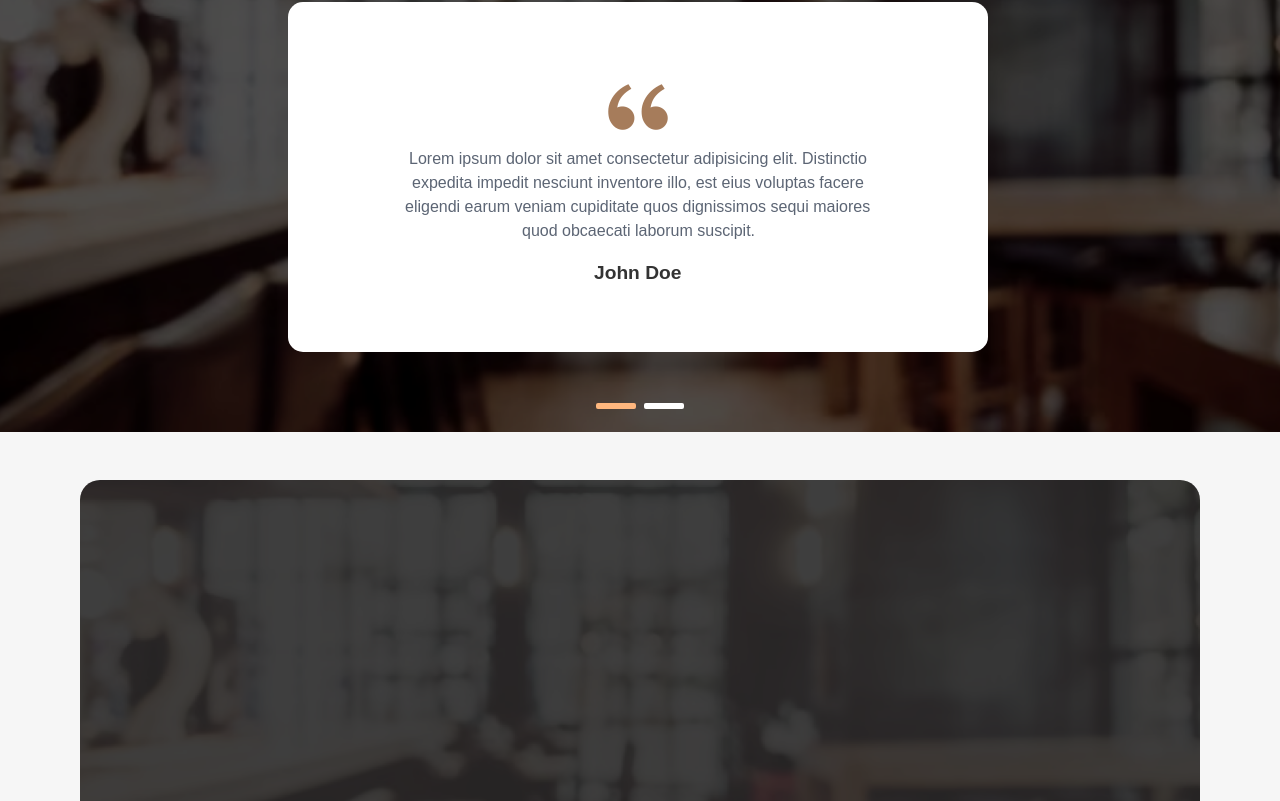
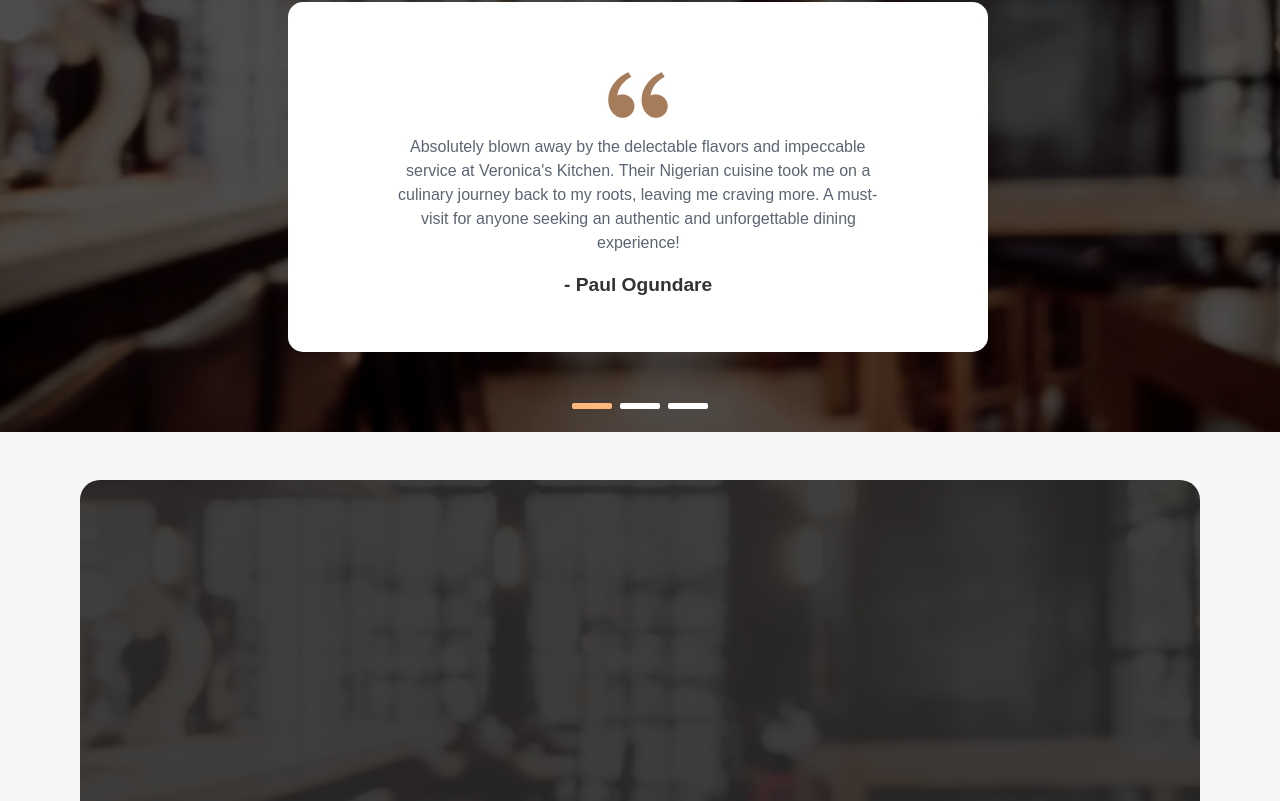
Before and after one commit to JohnnnGreat/Veronicas-Kitchen, a Next.js app: page / in a window 1280 px wide. Shown: the part 3439-4240 px from the top of the page. Built offline with nearby package versions, Linux system fonts and the light colour scheme; a web font is replaced by a local one.

Commit message:
Corrected some responsiveness error

```diff
--- a/pages/index.js
+++ b/pages/index.js
@@ -384,14 +384,15 @@
                       <div className="testimonial-content">
                         <i class="ri-double-quotes-l"></i>
                         <p>
-                          Lorem ipsum dolor sit amet consectetur adipisicing
-                          elit. Distinctio expedita impedit nesciunt inventore
-                          illo, est eius voluptas facere eligendi earum veniam
-                          cupiditate quos dignissimos sequi maiores quod
-                          obcaecati laborum suscipit.
+                          Absolutely blown away by the delectable flavors and
+                          impeccable service at Veronica&apos;s Kitchen. Their
+                          Nigerian cuisine took me on a culinary journey back to
+                          my roots, leaving me craving more. A must-visit for
+                          anyone seeking an authentic and unforgettable dining
+                          experience!
                         </p>
 
-                        <h1>John Doe</h1>
+                        <h1>- Paul Ogundare</h1>
                       </div>
                     </div>
                   </SwiperSlide>
@@ -401,14 +402,32 @@
                       <div className="testimonial-content">
                         <i class="ri-double-quotes-l"></i>
                         <p>
-                          Lorem ipsum dolor sit amet consectetur adipisicing
-                          elit. Distinctio expedita impedit nesciunt inventore
-                          illo, est eius voluptas facere eligendi earum veniam
-                          cupiditate quos dignissimos sequi maiores quod
-                          obcaecati laborum suscipit.
+                          I can&apos;t get enough of the mouthwatering dishes at
+                          Veronica&apos;s Kitchen. From the perfectly seasoned
+                          Jollof rice to the amazing soups, every bite is a
+                          celebration of Nigerian flavors. The cozy ambiance and
+                          friendly staff make it an all-around remarkable dining
+                          destination.
                         </p>
 
-                        <h1>John Doe</h1>
+                        <h1>- Rosemary Ikechukwu</h1>
+                      </div>
+                    </div>
+                  </SwiperSlide>
+                  <SwiperSlide className="swiper">
+                    <div className="testimonials__card">
+                      <div className="testimonial-content">
+                        <i class="ri-double-quotes-l"></i>
+                        <p>
+                          Finding Veronica&apos;s Kitchen. was like discovering
+                          a hidden gem. The rich aromas and vibrant colors of
+                          their Nigerian dishes were a feast for the senses. The
+                          attention to detail and exceptional flavors left me
+                          speechless. A culinary haven for those seeking an
+                          exceptional taste of Nigeria!
+                        </p>
+
+                        <h1>- Abdulsalam Kamaldeen</h1>
                       </div>
                     </div>
                   </SwiperSlide>
--- a/styles/index.scss
+++ b/styles/index.scss
@@ -73,7 +73,9 @@
             line-height: 1;
             color: $heroH_txt_clr;
             width: 100%;
-
+            @media (max-width: 567px) and (min-width: 320px) {
+              font-size: 40px !important;
+            }
             @media (max-width: 567px) {
               font-size: 50px;
             }
@@ -257,6 +259,10 @@
           @media (max-width: 567px) {
             font-size: 50px;
           }
+
+          @media (max-width: 567px) and (min-width: 320px) {
+            font-size: 40px !important;
+          }
         }
 
         p {
@@ -416,6 +422,9 @@
         @media (max-width: 567px) {
           font-size: 50px;
         }
+        @media (max-width: 567px) and (min-width: 320px) {
+          font-size: 40px !important;
+        }
       }
     }
 
@@ -455,6 +464,11 @@
         .why-img {
           width: 70px;
           height: 70px;
+
+          @media (max-width: 567px) and (min-width: 320px) {
+            height: 50px;
+            width: 50px;
+          }
         }
 
         .content-main {
@@ -463,12 +477,20 @@
             margin-bottom: 16px;
             font-weight: 800;
             font-size: 30px;
+
+            @media (max-width: 567px) and (min-width: 320px) {
+              font-size: 25px;
+            }
           }
           p {
             color: #5c6574;
             text-align: center;
             line-height: 1.4;
             font-size: 17px;
+
+            @media (max-width: 567px) and (min-width: 320px) {
+              font-size: 1rem;
+            }
           }
         }
       }
@@ -496,6 +518,10 @@
         @media (max-width: 567px) {
           font-size: 50px;
         }
+
+        @media (max-width: 567px) and (min-width: 320px) {
+          font-size: 40px !important;
+        }
       }
       p {
         color: $heroD_txt_clr;
@@ -570,7 +596,7 @@
   .explore-link {
     display: flex;
     align-items: center;
-    justify-content: center;
+    justify-content: space-between;
     column-gap: 1.5rem;
     background-color: #a67c5b;
     // padding: 0.5rem 0.9rem;
@@ -657,6 +683,12 @@
     p {
       color: #fff;
       padding: 15px;
+
+      width: 100%;
+
+      @media (max-width: 567px) and (min-width: 320px) {
+        text-align: center;
+      }
     }
 
     .rounder {
@@ -736,6 +768,10 @@
         @media (max-width: 567px) {
           font-size: 50px;
         }
+
+        @media (max-width: 567px) and (min-width: 320px) {
+          font-size: 40px !important;
+        }
       }
     }
 
@@ -785,7 +821,7 @@
         padding: 1rem;
 
         @media (max-width: 700px) {
-          width: 90%;
+          width: 100%;
         }
         .testimonial-content {
           display: flex;
@@ -843,7 +879,7 @@
       overflow: hidden;
 
       @media (max-width: 700px) {
-        width: 90%;
+        width: 100%;
         height: 350px;
       }
 
@@ -873,6 +909,11 @@
           font-size: calc(50px / 16px) + rem;
           text-align: center;
           color: #fff;
+          font-weight: 500;
+
+          @media (max-width: 567px) and (min-width: 320px) {
+            font-size: 40px !important;
+          }
         }
         .subscribe-input-field {
           display: grid;
@@ -938,7 +979,7 @@
   margin-top: 5.3rem;
 
   @media (max-width: 567px) {
-    height: 45vh;
+    height: 50vh;
   }
 
   .download-pdf-container {
@@ -949,6 +990,10 @@
     position: relative;
     z-index: 1;
     margin-top: -1rem;
+
+    @media (max-width: 567px) {
+      flex-wrap: wrap;
+    }
 
     a {
       color: #fff;
@@ -960,6 +1005,10 @@
       padding: 0.4rem 0.9rem;
       font-weight: 900;
       border-radius: 4px;
+
+      @media (max-width: 567px) {
+        display: block;
+      }
     }
   }
   &::before {
@@ -998,6 +1047,10 @@
         font-size: 55px;
         line-height: 0.8;
       }
+
+      @media (max-width: 567px) and (min-width: 320px) {
+        font-size: 40px !important;
+      }
     }
 
     .hero-d-desc {
@@ -1010,6 +1063,10 @@
 
       @media (max-width: 567px) {
         font-size: 16px;
+      }
+
+      @media (max-width: 567px) and (min-width: 320px) {
+        font-size: 15px !important;
       }
     }
   }
@@ -1489,6 +1546,10 @@
       font-size: 55px;
       text-align: center;
       font-weight: 600;
+      @media (max-width: 567px) and (min-width: 320px) {
+        font-size: 40px;
+        line-height: 1;
+      }
     }
 
     div {
@@ -1655,6 +1716,10 @@
           column-gap: 1rem;
           width: 100%;
 
+          @media (max-width: 567px) {
+            flex-wrap: wrap;
+          }
+
           .delivery {
             padding: 0.6rem;
             display: flex;
```
